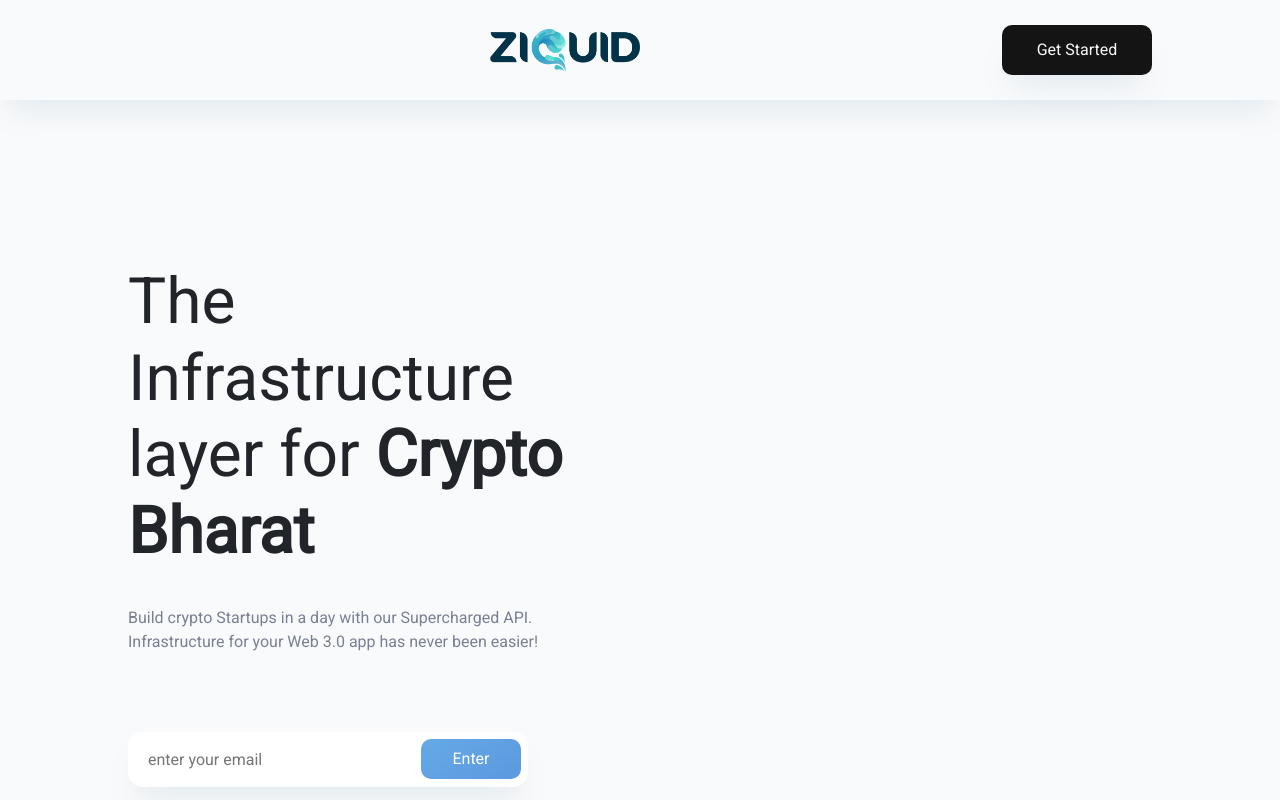
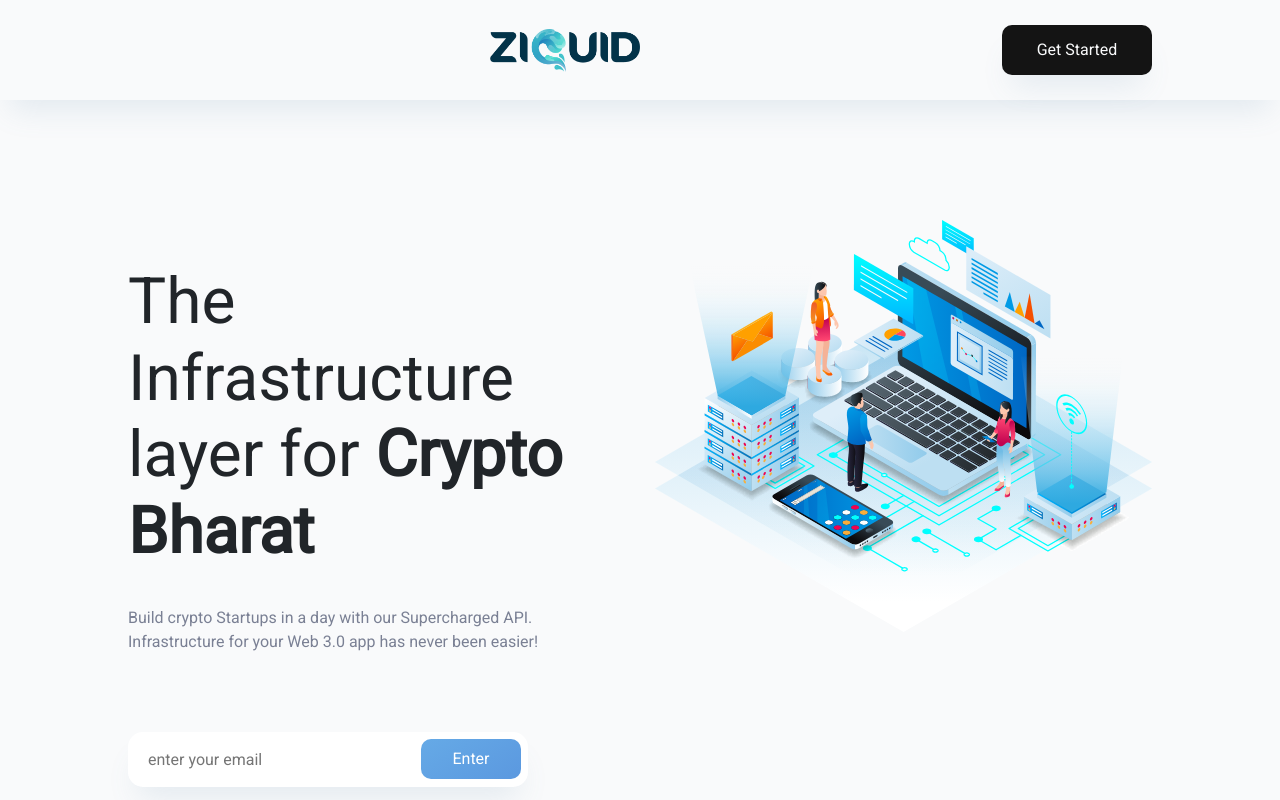
Before and after one commit to shrinivasshah/svelte_ziquid, a Svelte app: page / in a window 1280 px wide. Shown: the top 800 px of the page. Built offline with nearby package versions, Linux system fonts and the light colour scheme.

Commit message:
applied a vector

```diff
--- a/public/global.css
+++ b/public/global.css
@@ -32,6 +32,10 @@ body {
   min-height: 100vh;
   width: 80vw;
   margin: 0 auto;
+}
+
+.custom_changes{
+  margin-top:120px ;
 }
 
 header {
--- a/src/Main.svelte
+++ b/src/Main.svelte
@@ -27,7 +27,7 @@
         </div>
       </div>
       <div class="col-lg-6 col-sm-12">
-        <!-- <img src="./zqmn.png" class="img-fluid" alt=""  style="width:200px" id="ziquid-lite"/> -->
+        <img src="./main2.svg" class="img-fluid custom_changes" alt="" id="ziquid-lite"/>
       </div>
     </div>
   </div>
```
Also changed, not shown: public/main2.svg (added).
